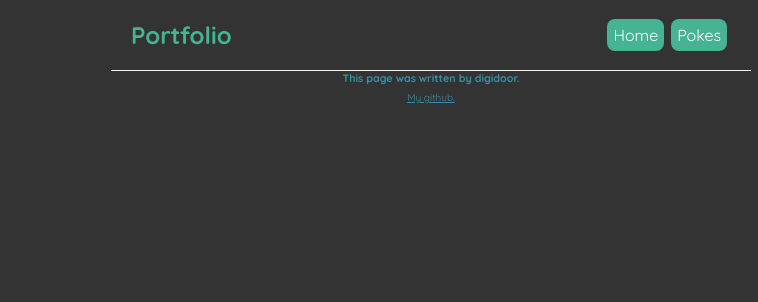
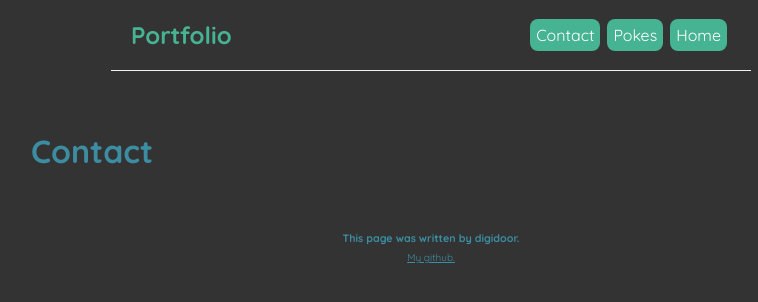
Before and after one commit to digidoor/react-portfolio, a React (Create React App) app: page /react-portfolio/contact in a window 1280 px wide. Shown: the top 302 px of the page, without its empty margins (209-967 px from the left). Built offline with nearby package versions, Linux system fonts and the light colour scheme.

Commit message:
contact page exists

```diff
--- a/src/App.js
+++ b/src/App.js
@@ -3,6 +3,7 @@ import Header from './components/Header';
 import Footer from './components/Footer';
 import Home from './pages/Home';
 import Pokemon from './pages/Pokemon';
+import Contact from './pages/Contact';
 
 function App() {
 	const title = "Welcome to the test site";
@@ -14,6 +15,7 @@ function App() {
 			<Routes>
 				<Route path='/' element={<Home />} />
 				<Route path='/pokes' element={<Pokemon />} />
+				<Route path='/contact' element={<Contact />} />
 			</Routes>
 			<Footer />
 		</>
--- a/src/components/Navbar.js
+++ b/src/components/Navbar.js
@@ -21,8 +21,9 @@ const Navbar = () =>
 		<nav className="navbar">
 			<h1> Portfolio </h1>
 			<div className="links">
+				<StyledLink to="/contact" >Contact</StyledLink>
+				<StyledLink to="/pokes" >Pokes</StyledLink>
 				<StyledLink to="/" >Home</StyledLink>
-				<StyledLink to="/pokes" >Pokes</StyledLink>
 			</div>
 		</nav>
 	);
--- a/src/pages/Contact.js
+++ b/src/pages/Contact.js
@@ -1,5 +1,8 @@
 const Contact = () => {
-	return (<h1>Contact</h1>  );
+	return (
+	<div className="content">
+		<h1>Contact</h1>
+	</div>);
 }
 
 export default Contact;
```
Lines whose indentation alone changed are shown as unchanged.
